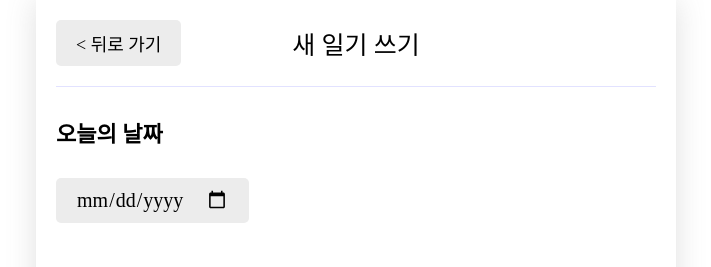
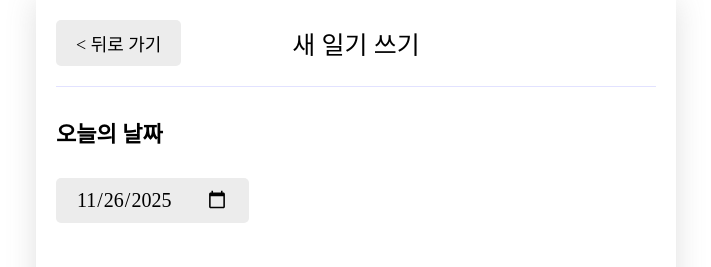
Before and after one commit to skylarkim22/onebite-react, a React (Vite) app in the folder section13/: page /new in a window 1280 px wide. Shown: the top 267 px of the page, without its empty margins (284-995 px from the left). Built offline with nearby package versions, Linux system fonts and the light colour scheme; a web font is replaced by a local one.

Commit message:
feature: 새일기쓰기 기능 구현

```diff
--- a/section13/src/components/Editor.jsx
+++ b/section13/src/components/Editor.jsx
@@ -1,6 +1,8 @@
 import "./Editor.css";
 import EmotionItem from "./EmotionItem";
 import Button from "./Button";
+import { useState } from "react";
+import { useNavigate } from "react-router-dom";
 
 const emotionList = [
   { emotionId: 1, emotionName: "와전 좋음" },
@@ -10,14 +12,54 @@
   { emotionId: 5, emotionName: "끔찍함" },
 ];
 
-const Editor = () => {
-  const emotionId = 1;
+const getStringedDate = (targetDate) => {
+  let year = targetDate.getFullYear();
+  let month = targetDate.getMonth() + 1;
+  let date = targetDate.getDate();
+  if (month < 10) {
+    month = `0${month}`;
+  }
+
+  if (date < 10) {
+    date = `0${date}`;
+  }
+
+  return `${year}-${month}-${date}`;
+};
+
+const Editor = ({ onSubmit }) => {
+  const [input, setInput] = useState({
+    createdDate: new Date(),
+    emotionId: 1,
+    content: "",
+  });
+
+  const onChangeInput = (e) => {
+    let name = e.target.name;
+    let value = e.target.value;
+
+    if (name === "createdDate") {
+      value = new Date(value);
+    }
+    setInput({ ...input, [name]: value });
+  };
+
+  const nav = useNavigate();
+
+  const onClickSubmitButton = () => {
+    onSubmit(input);
+  };
 
   return (
     <div className="Editor">
       <section className="date_section">
         <h4>오늘의 날짜</h4>
-        <input type="date" />
+        <input
+          type="date"
+          value={getStringedDate(input.createdDate)}
+          onChange={onChangeInput}
+          name="createdDate"
+        />
       </section>
       <section className="emotion_section">
         <h4>오늘의 감정</h4>
@@ -26,18 +68,31 @@
             <EmotionItem
               key={item.emotionId}
               {...item}
-              isSelected={item.emotionId === emotionId}
+              isSelected={item.emotionId === input.emotionId}
+              onClick={() => {
+                onChangeInput({
+                  target: {
+                    name: "emotionId",
+                    value: item.emotionId,
+                  },
+                });
+              }}
             />
           ))}
         </div>
       </section>
       <section className="content_section">
         <h4>오늘의 읽기</h4>
-        <textarea placeholder="오늘은 어땠나요?" />
+        <textarea
+          placeholder="오늘은 어땠나요?"
+          name="content"
+          value={input.content}
+          onChange={onChangeInput}
+        />
       </section>
       <section className="button_section">
-        <Button text="취소하기" />
-        <Button text="작성하기" type="POSITIVE" />
+        <Button text="취소하기" onClick={() => nav(-1)} />
+        <Button text="작성하기" type="POSITIVE" onClick={onClickSubmitButton} />
       </section>
     </div>
   );
--- a/section13/src/components/EmotionItem.jsx
+++ b/section13/src/components/EmotionItem.jsx
@@ -1,8 +1,9 @@
 import "./EmotionItem.css";
 import { getEmotionImage } from "../util/get-emotion-image";
-const EmotionItem = ({ emotionId, emotionName, isSelected }) => {
+const EmotionItem = ({ emotionId, emotionName, isSelected, onClick }) => {
   return (
     <div
+      onClick={onClick}
       className={`EmotionItem ${isSelected ? `EmotionItem_on_${emotionId}` : ""}`}
     >
       <img className="emotion_img" src={getEmotionImage(emotionId)} />
--- a/section13/src/pages/New.jsx
+++ b/section13/src/pages/New.jsx
@@ -1,15 +1,26 @@
 import Header from "../components/Header";
 import Button from "../components/Button";
 import Editor from "../components/Editor";
+import { useNavigate } from "react-router-dom";
+import { useContext } from "react";
+import { DiaryDispatchContext } from "../App";
 
 const New = () => {
+  const nav = useNavigate();
+  const { onCreate } = useContext(DiaryDispatchContext);
+
+  const onSubmit = (input) => {
+    onCreate(input.createdDate.getTime(), input.emotionId, input.content);
+    nav("/", { replace: true });
+  };
+
   return (
     <>
       <Header
         title={"새 일기 쓰기"}
-        leftChild={<Button text={"< 뒤로 가기"} />}
+        leftChild={<Button text={"< 뒤로 가기"} onClick={() => nav(-1)} />}
       />
-      <Editor />
+      <Editor onSubmit={onSubmit} />
     </>
   );
 };
```
